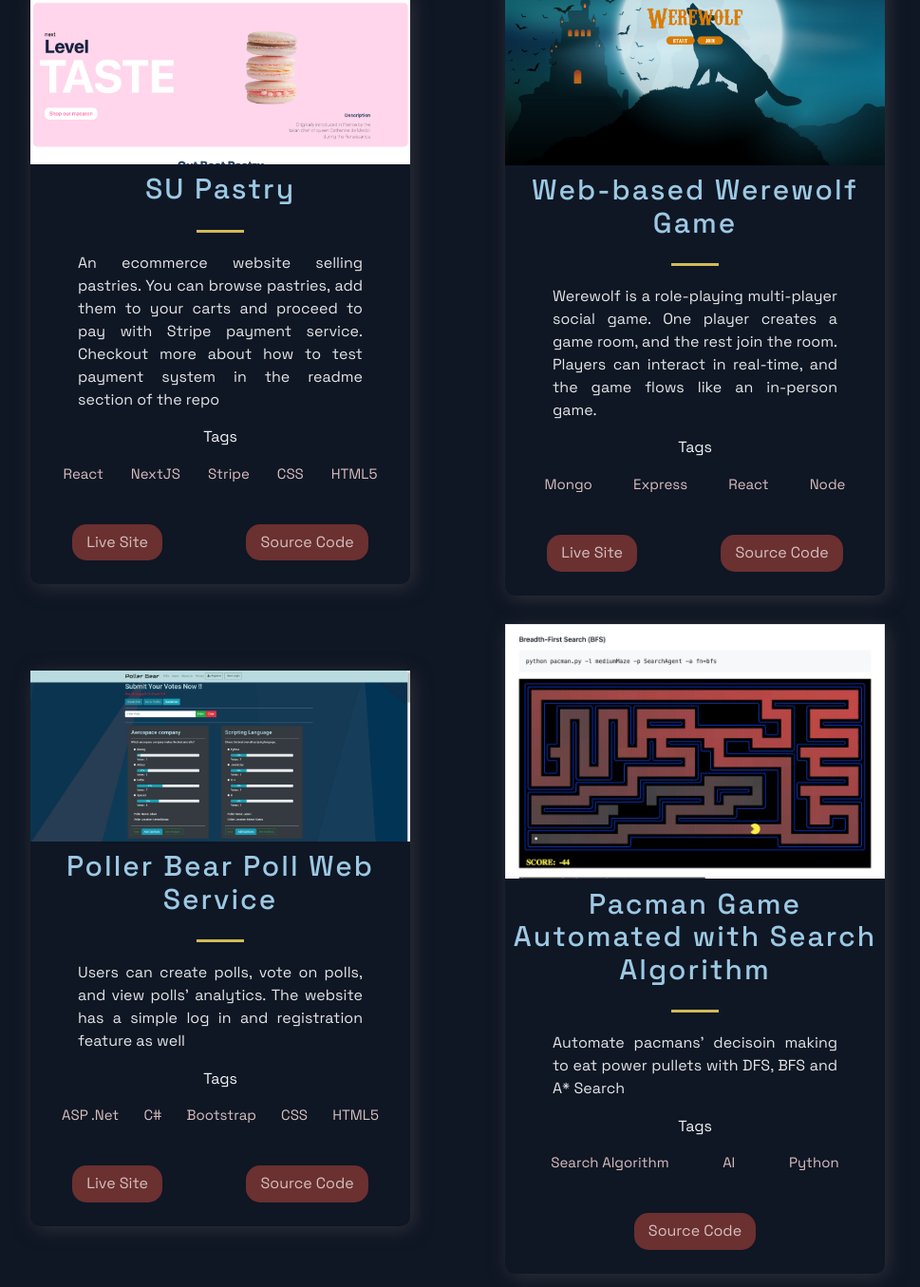
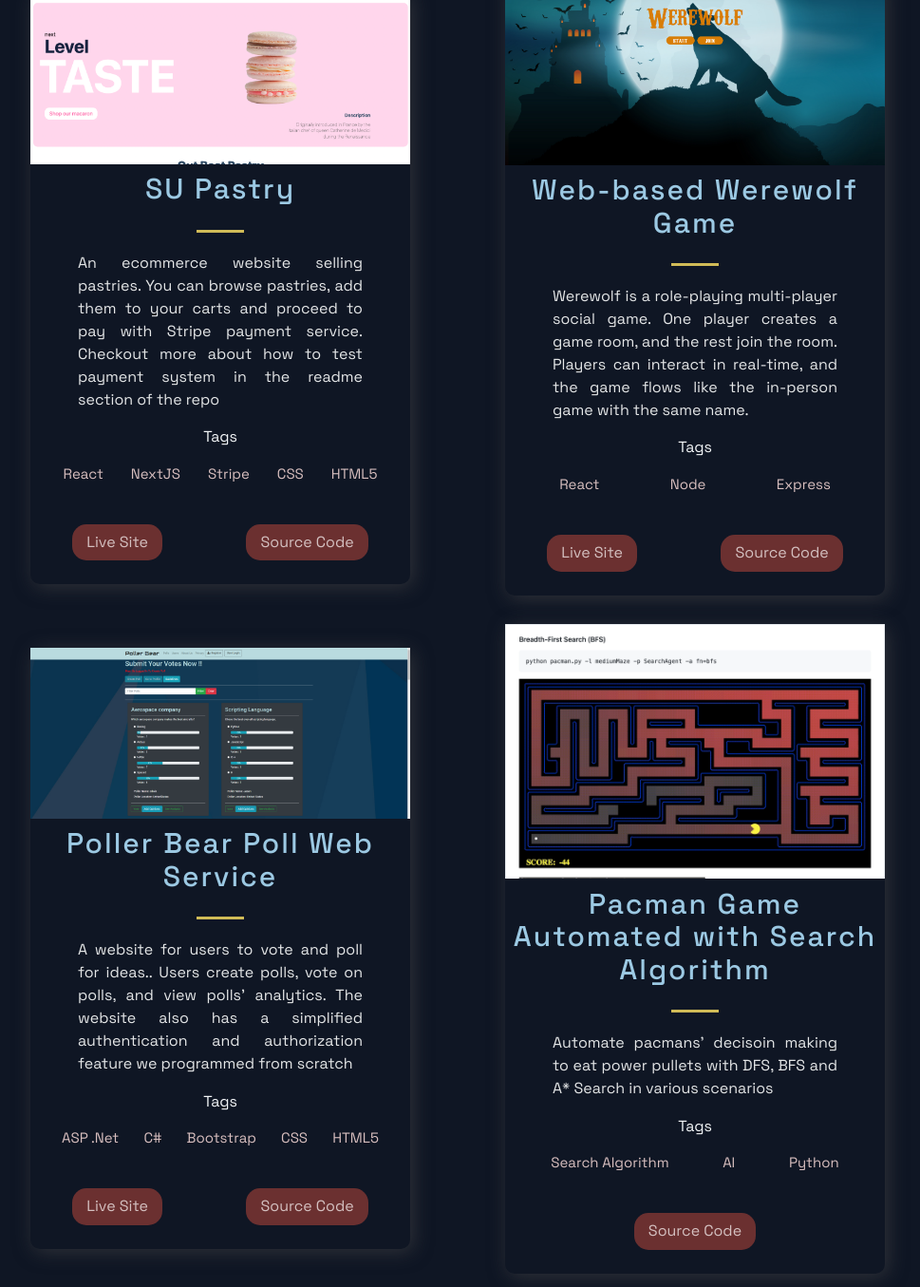
Before and after one commit to FangshengXuJason/Personal-Porforlio, a Next.js app: page / in a window 1280 px wide. Shown: the part 856-2211 px from the top of the page at 95% size, without its empty margins (158-1127 px from the left). Built offline with nearby package versions, Linux system fonts and the light colour scheme.

Commit message:
constants.js: update all the projects

```diff
--- a/src/constants/constants.js
+++ b/src/constants/constants.js
@@ -14,9 +14,9 @@ export const projects = [
   {
     title: 'Web-based Werewolf Game',
     description:
-      'Werewolf is a role-playing multi-player social game. One player creates a game room, and the rest join the room. Players can interact in real-time, and the game flows like an in-person game.',
+      'Werewolf is a role-playing multi-player social game. One player creates a game room, and the rest join the room. Players can interact in real-time, and the game flows like the in-person game with the same name.',
     image: '/images/werewolf-front-page.PNG',
-    tags: ['Mongo', 'Express', 'React', 'Node'],
+    tags: ['React', 'Node', 'Express'],
     show_source_link: true,
     source: 'https://github.com/pmh-3/Werewolf', // source code
     show_visit_link: true,
@@ -26,7 +26,7 @@ export const projects = [
   {
     title: 'Poller Bear Poll Web Service',
     description:
-      'Users can create polls, vote on polls, and view polls’ analytics. The website has a simple log in and registration feature as well',
+      'A website for users to vote and poll for ideas.. Users create polls, vote on polls, and view polls’ analytics. The website also has a simplified authentication and authorization feature we programmed from scratch',
     image: '/images/pollerbear-front-page.PNG',
     tags: ['ASP .Net', 'C#', 'Bootstrap','CSS', 'HTML5'],
     show_source_link: true,
@@ -38,7 +38,7 @@ export const projects = [
   {
     title: 'Pacman Game Automated with Search Algorithm',
     description:
-      "Automate pacmans' decisoin making to eat power pullets with DFS, BFS and A* Search",
+      "Automate pacmans' decisoin making to eat power pullets with DFS, BFS and A* Search in various scenarios",
     image: '/images/pacman.png',
     tags: ['Search Algorithm', 'AI', 'Python'],
     show_source_link: true,
```
